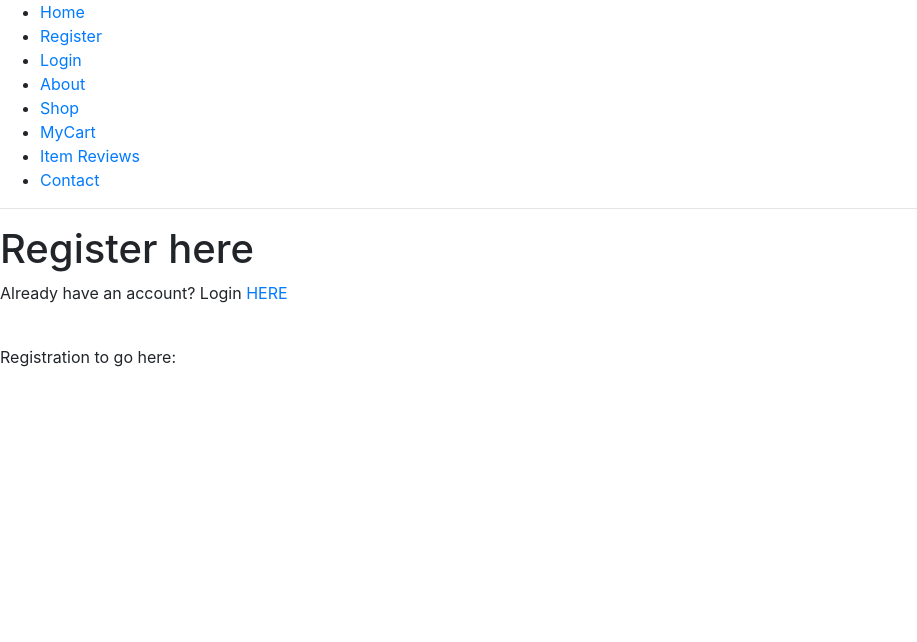
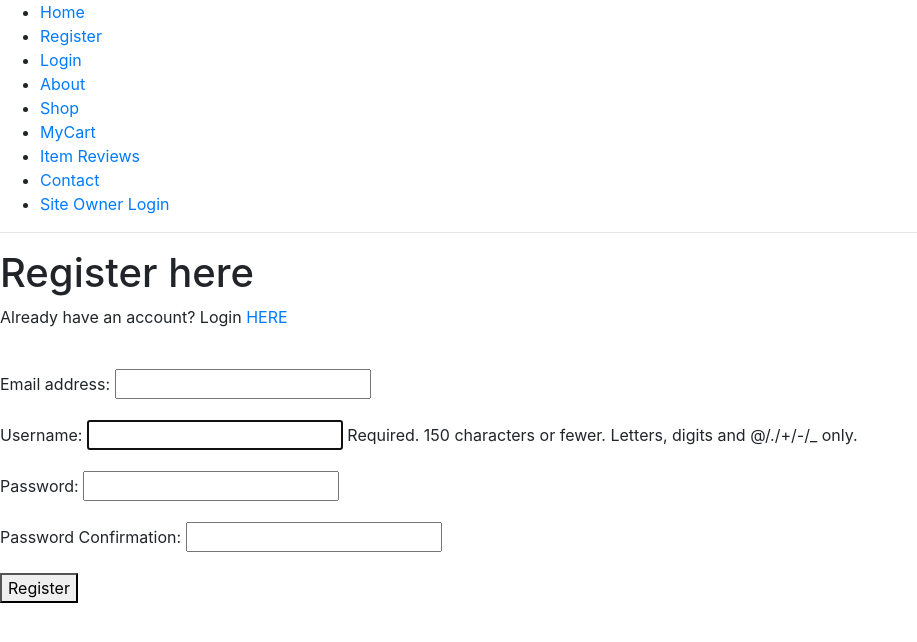
Before and after one commit to Code-Institute-Submissions/haydal810-Milestone-Project-4, a Django app: page /accounts/register/ in a window 1280 px wide. Shown: the top 642 px of the page, without its empty margins (0-917 px from the left). Run offline with Django 3.2, Linux system fonts and the light colour scheme; some libraries are stand-ins or nearby versions.

Commit message:
update registeration view,  to save user to db

```diff
--- a/accounts/forms.py
+++ b/accounts/forms.py
@@ -4,16 +4,21 @@ from django.contrib.auth.forms import UserCreationForm
 from django.core.exceptions import ValidationError
 
 # Form used for login
+
+
 class UserLoginForm(forms.Form):
     """Form to be used to log users in"""
     username = forms.CharField()
     password = forms.CharField(widget=forms.PasswordInput)
 
 # Form used for registration
+
+
 class UserRegistrationForm(UserCreationForm):
     """Form used to register a new user"""
 
-    password = forms.CharField(widget=forms.PasswordInput)
+    password1 = forms.CharField(label="Password",
+        widget=forms.PasswordInput)
     password2 = forms.CharField(
         label="Password Confirmation",
         widget=forms.PasswordInput)
@@ -21,3 +26,22 @@ class UserRegistrationForm(UserCreationForm):
     class Meta:
         model = User
         fields = ['email', 'username', 'password1', 'password2']
+
+    def clean_email(self):
+        email = self.cleaned_data.get('email')
+        username = self.cleaned_data.get('username')
+        if User.objects.filter(email=email).exclude(username=username):
+            raise forms.ValidationError(u'Email address must be unique')
+        return email
+
+    def clean_password2(self):
+        password1 = self.cleaned_data.get('password1')
+        password2 = self.cleaned_data.get('password2')
+
+        if not password1 or not password2:
+            raise ValidationError("Please confirm your password")
+
+        if password1 != password2:
+            raise ValidationError("Passwords must match")
+
+        return password2
--- a/accounts/templates/registration.html
+++ b/accounts/templates/registration.html
@@ -7,5 +7,9 @@
 {% block content %}
 <p>Already have an account? Login <a href="{% url 'login' %}">HERE</a></p>
 <br>
-<p>Registration to go here:</p>
+<form method="POST">
+    {% csrf_token %}
+    {{ registration_form.as_p }}
+    <button type="submit">Register</button>
+</form>
 {% endblock %}
--- a/accounts/views.py
+++ b/accounts/views.py
@@ -1,11 +1,13 @@
 from django.shortcuts import render, redirect, reverse
 from django.contrib import auth, messages
 from django.contrib.auth.decorators import login_required
-from accounts.forms import UserLoginForm
+from accounts.forms import UserLoginForm, UserRegistrationForm
+
 
 def index(request):
     """Return the index.html file"""
     return render(request,  'index.html')
+
 
 @login_required
 def logout(request):
@@ -25,19 +27,42 @@ def login(request):
 
         if login_form.is_valid():
             user = auth.authenticate(username=request.POST['username'],
-                                    password=request.POST['password'])
-
+                                     password=request.POST['password'])
 
             if user:
                 auth.login(user=user, request=request)
                 messages.success(request, "You have successfully logged in!")
                 return redirect(reverse('index'))
             else:
-                login_form.add_error(None, "Your username or password is incorrect")
+                login_form.add_error(
+                    None, "Your username or password is incorrect")
     else:
         login_form = UserLoginForm()
     return render(request, 'login.html', {'login_form': login_form})
 
+
 def registration(request):
     """Render the registration page"""
-    return render(request, 'registration.html')
+    if request.user.is_authenticated:
+        return redirect(reverse('index'))
+
+    if request.method == "POST":
+        registration_form = UserLoginForm(request.POST)
+
+        if registration_form.is_valid():
+            registration_form.save()
+
+        user = auth.authenticate(username=request.POST['username'],
+                                password=request.POST['password1'])
+
+        if user:
+            auth.login(user=user, request=request)
+            messages.success(request, "You have successfully registered with us")
+            return redirect(reverse('index'))
+        else:
+            messages.error(request, "Unable to register your account, with us, at this time")
+
+
+    registration_form = UserRegistrationForm
+    return render(request, 'registration.html',
+                  {"registration_form": registration_form})
--- a/templates/base.html
+++ b/templates/base.html
@@ -22,6 +22,7 @@
             <li><a href="#">MyCart</a></li>
             <li><a href="#">Item Reviews</a></li>
             <li><a href="#">Contact</a></li>
+            <li><a href="{% url 'admin:index' %}">Site Owner Login</a></li>
         </ul>
     </nav>
 
```
